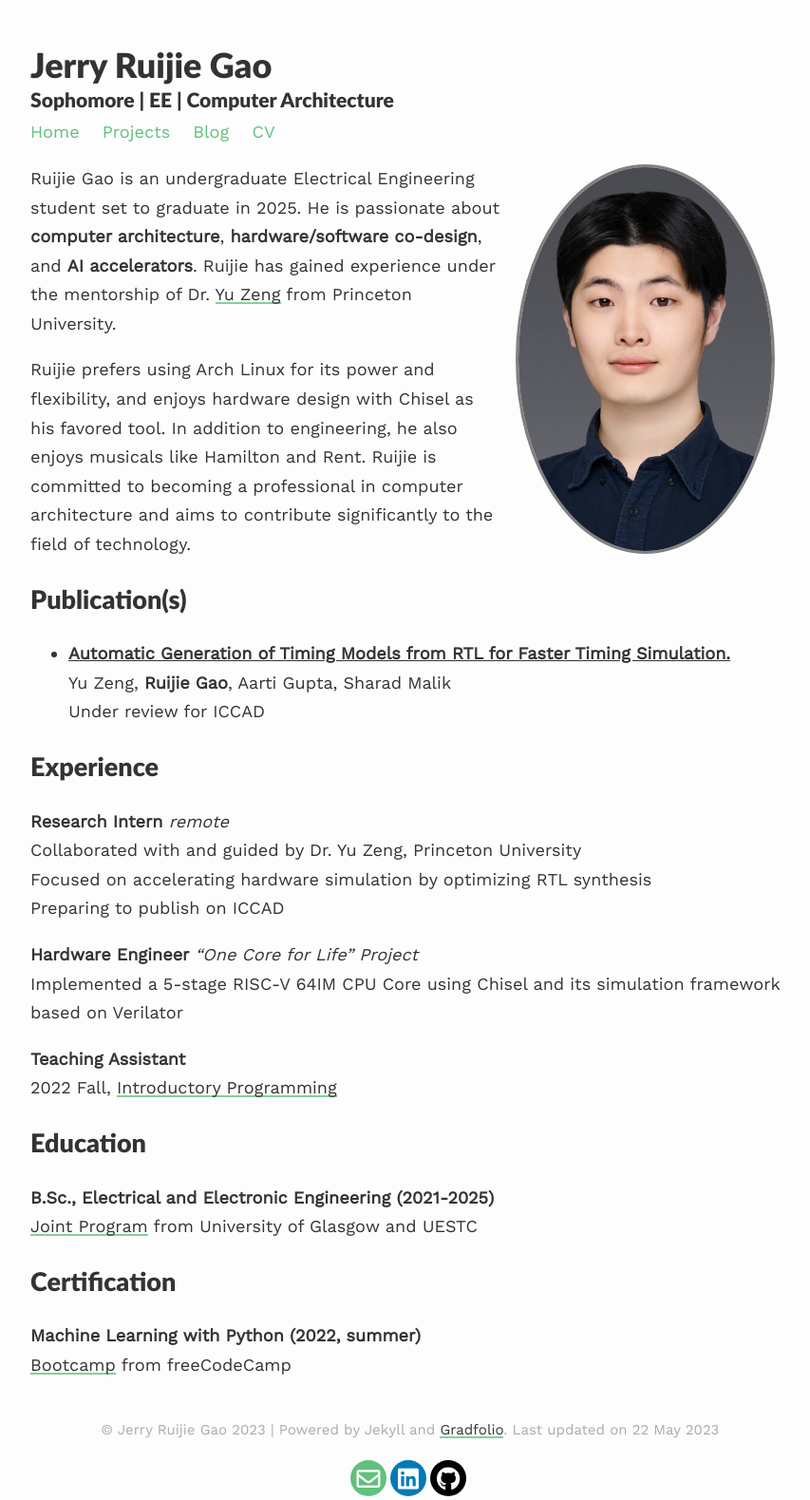
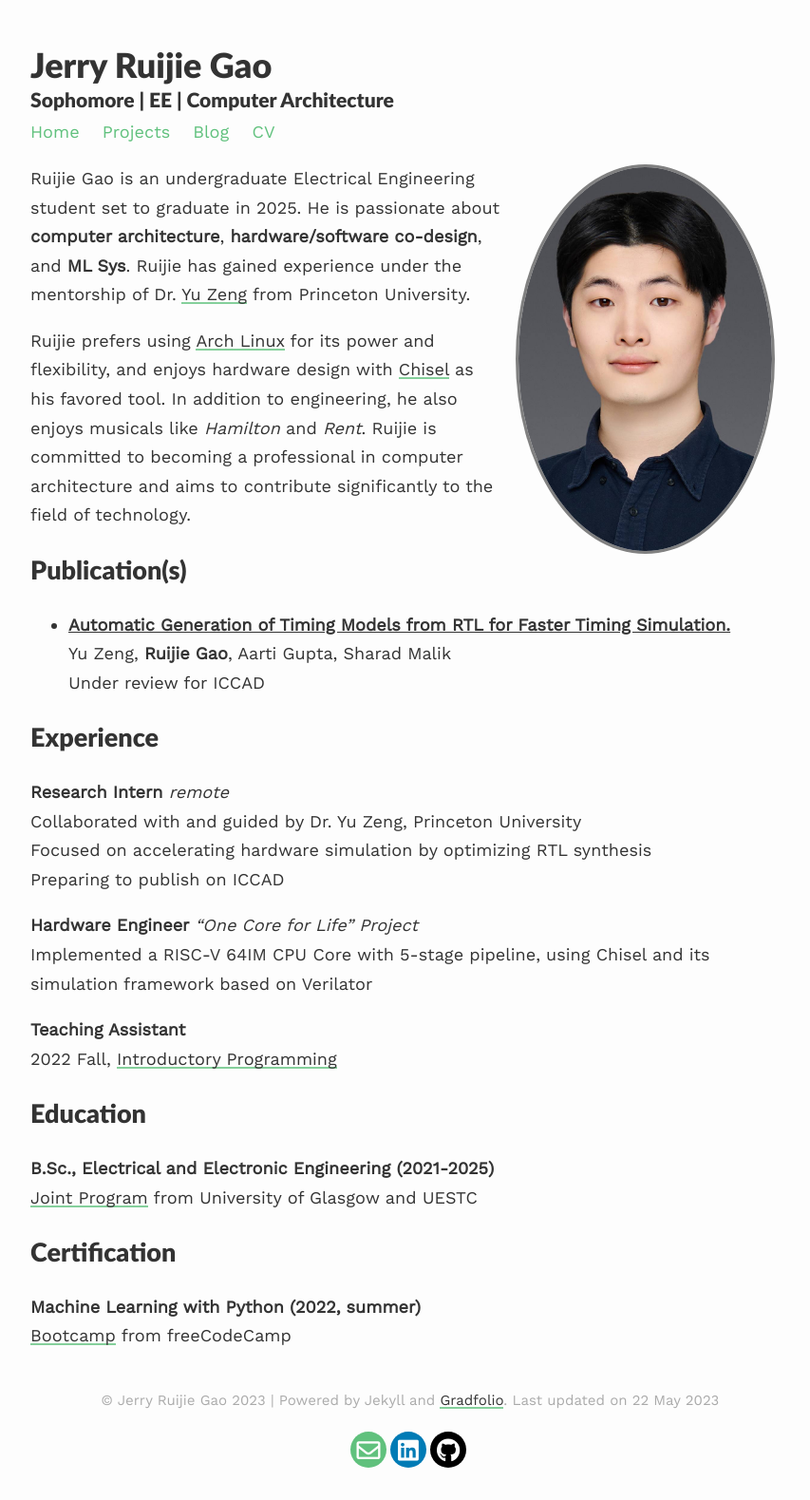
Before and after one commit to wuliJerry/vitae, a Jekyll site: the page built from index.md, in a window 1280 px wide. Shown: the whole page at 95% size, without its empty margins (208-1061 px from the left). Built offline with Jekyll 4.4.1, drawn with Linux system fonts in a browser that asks for light colours; nearby versions of some CDN libraries; after the commit the page ends 1549 px from its top, so only the background shows below that.

Commit message:
add info

```diff
--- a/index.md
+++ b/index.md
@@ -8,9 +8,9 @@ published: true
 ---
 
 
-Ruijie Gao is an undergraduate Electrical Engineering student set to graduate in 2025. He is passionate about **computer architecture**, **hardware/software co-design**, and **AI accelerators**. Ruijie has gained experience under the mentorship of Dr. [Yu Zeng](https://yuzeng2333.github.io) from Princeton University.
+Ruijie Gao is an undergraduate Electrical Engineering student set to graduate in 2025. He is passionate about **computer architecture**, **hardware/software co-design**, and **ML Sys**. Ruijie has gained experience under the mentorship of Dr. [Yu Zeng](https://yuzeng2333.github.io) from Princeton University.
 
-Ruijie prefers using Arch Linux for its power and flexibility, and enjoys hardware design with Chisel as his favored tool. In addition to engineering, he also enjoys musicals like Hamilton and Rent. Ruijie is committed to becoming a professional in computer architecture and aims to contribute significantly to the field of technology.
+Ruijie prefers using [Arch Linux](https://archlinux.org/) for its power and flexibility, and enjoys hardware design with [Chisel](https://www.chisel-lang.org/) as his favored tool. In addition to engineering, he also enjoys musicals like _Hamilton_ and _Rent_. Ruijie is committed to becoming a professional in computer architecture and aims to contribute significantly to the field of technology.
 
 ## Publication(s)
 - <u><b>Automatic Generation of Timing Models from RTL for Faster Timing Simulation.</b></u>
@@ -25,7 +25,7 @@ Focused on accelerating hardware simulation by optimizing RTL synthesis
 Preparing to publish on ICCAD </span>
 
 **Hardware Engineer** _"One Core for Life" Project_
-<span style="font-weight: 100">Implemented a 5-stage RISC-V 64IM CPU Core using Chisel and its simulation framework based on Verilator    </span>
+<span style="font-weight: 100">Implemented a RISC-V 64IM CPU Core with 5-stage pipeline, using Chisel and its simulation framework based on Verilator    </span>
 
 **Teaching Assistant**
 <span style="font-weight: 100">2022 Fall, [Introductory Programming](https://www.gla.ac.uk/coursecatalogue/course/?code=UESTC1005)   </span>
```
